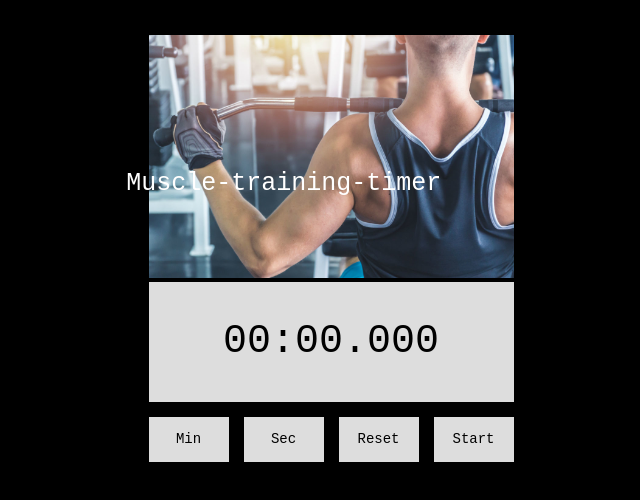
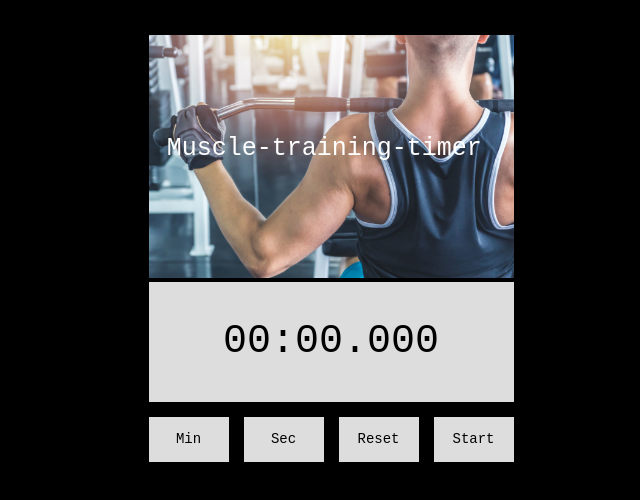
Before and after one commit to tomoaki1169/Muscle-training-timer, a plain HTML site: page index.html in a window 1280 px wide. Shown: the whole page, without its empty margins (309-949 px from the left). Drawn offline with Linux system fonts and the light colour scheme.

Commit message:
フォント整え

```diff
--- a/css/styles.css
+++ b/css/styles.css
@@ -3,12 +3,16 @@ body {
   font-size: 14px;
   background: black;
 }
+.img-muscle{
+  position: relative;
+}
+
 .img-muscle p{
   position: absolute;
   color: #ffffff;
   font-size: 25px;
-  left: 34%;
-  top: 18%;
+  left: 5%;
+  top: 30%;
 }
 
 img{
```
